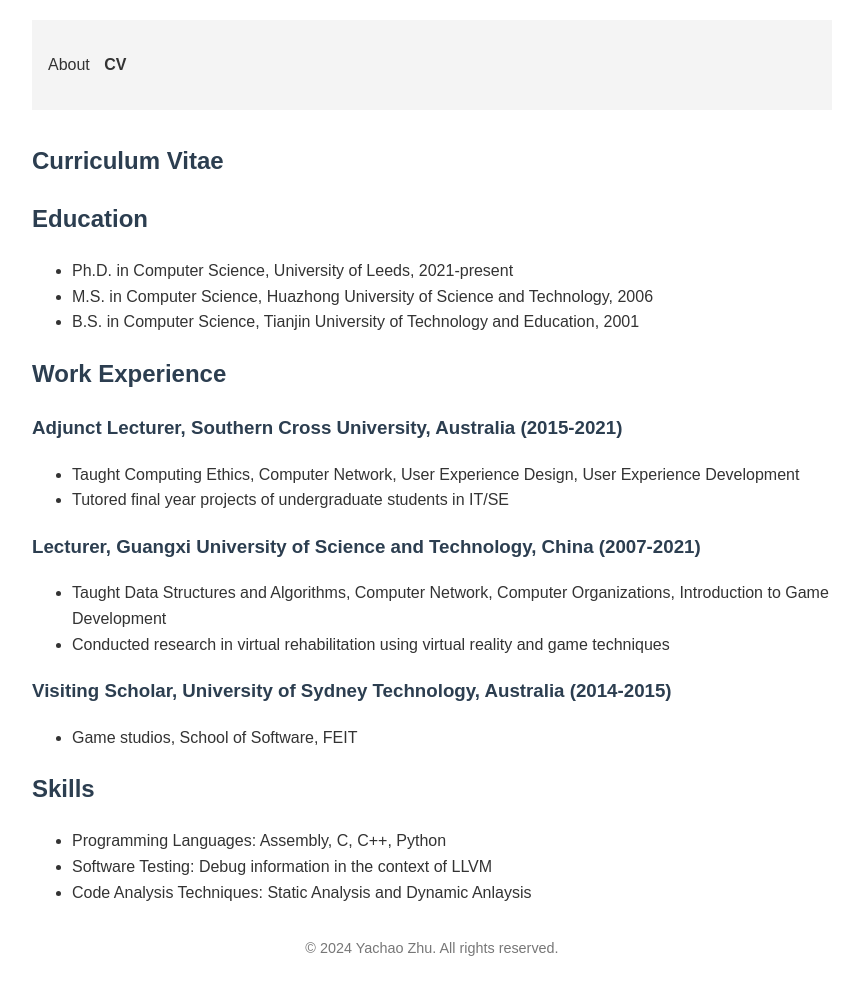
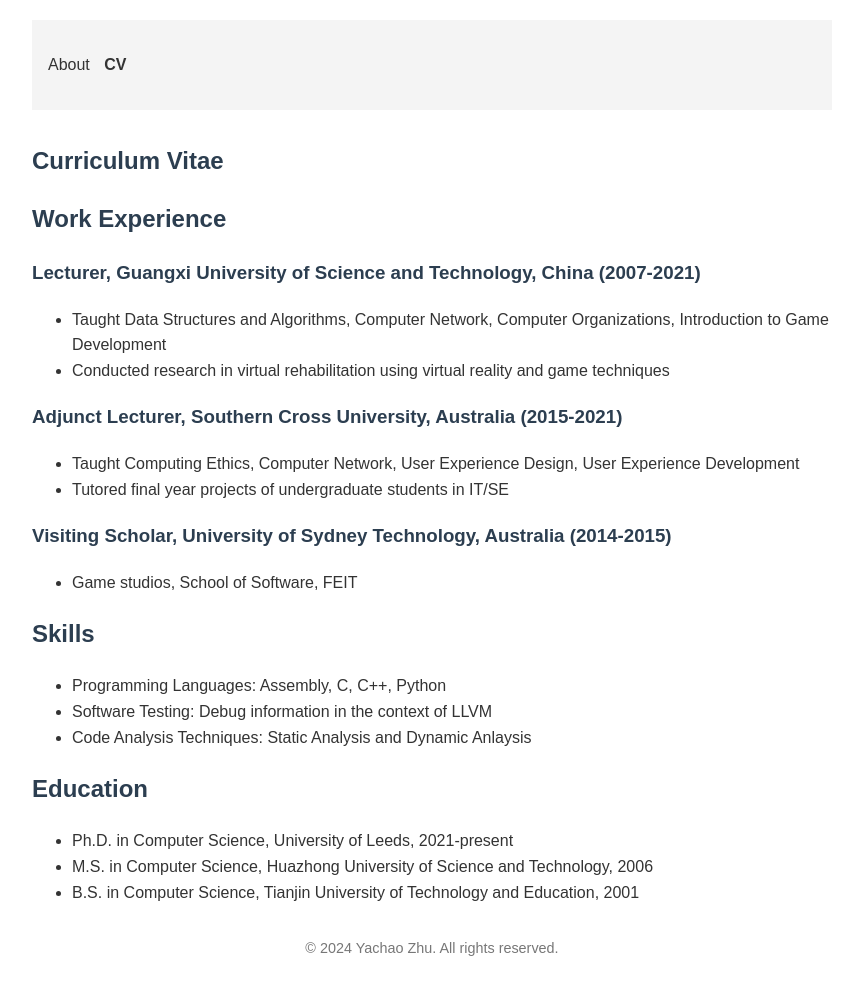
Before and after one commit to edumoot/edumoot.github.io, a Jekyll site: the page built from _pages/cv.md, in a window 1280 px wide. Shown: the whole page, without its empty margins (208-1067 px from the left). Built offline with Jekyll 4.4.1, drawn with Linux system fonts in a browser that asks for light colours; nearby versions of some CDN libraries.

Commit message:
Update cv.md with adjusting the order of subheading

```diff
--- a/_pages/cv.md
+++ b/_pages/cv.md
@@ -4,27 +4,30 @@
 permalink: /cv/
 ---
 
-## Education
-
-- Ph.D. in Computer Science, University of Leeds, 2021-present
-- M.S. in Computer Science, Huazhong University of Science and Technology, 2006
-- B.S. in Computer Science, Tianjin University of Technology and Education, 2001
 
 ## Work Experience
+
+### Lecturer, Guangxi University of Science and Technology, China (2007-2021)
+- Taught Data Structures and Algorithms, Computer Network, Computer Organizations, Introduction to Game Development
+- Conducted research in virtual rehabilitation using virtual reality and game techniques
 
 ### Adjunct Lecturer, Southern Cross University, Australia (2015-2021)
 - Taught Computing Ethics, Computer Network, User Experience Design, User Experience Development
 - Tutored final year projects of undergraduate students in IT/SE
 
-### Lecturer, Guangxi University of Science and Technology, China (2007-2021)
-- Taught Data Structures and Algorithms, Computer Network, Computer Organizations, Introduction to Game Development
-- Conducted research in virtual rehabilitation using virtual reality and game techniques
-
 ### Visiting Scholar, University of Sydney Technology, Australia (2014-2015)
 - Game studios, School of Software, FEIT
+
+
 
 ## Skills
 
 - Programming Languages: Assembly, C, C++, Python
 - Software Testing: Debug information in the context of LLVM
 - Code Analysis Techniques: Static Analysis and Dynamic Anlaysis
+
+## Education
+
+- Ph.D. in Computer Science, University of Leeds, 2021-present
+- M.S. in Computer Science, Huazhong University of Science and Technology, 2006
+- B.S. in Computer Science, Tianjin University of Technology and Education, 2001
```
